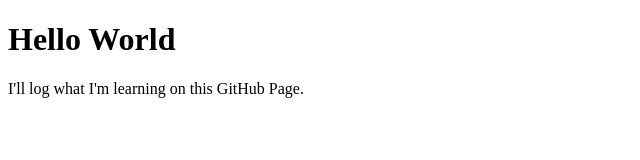
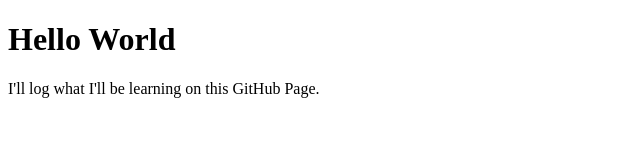
Before and after one commit to Airknight/Airknight.github.io, a plain HTML site: page index.html in a window 1280 px wide. Shown: the full height of the page, 0-640 px from the left. Drawn offline with Linux system fonts and the light colour scheme.

Commit message:
Update index

```diff
--- a/index.html
+++ b/index.html
@@ -2,6 +2,6 @@
 <html>
 <body>
 <h1>Hello World</h1>
-<p>I'll log what I'm learning on this GitHub Page.</p>
+<p>I'll log what I'll be learning on this GitHub Page.</p>
 </body>
 </html>
```
